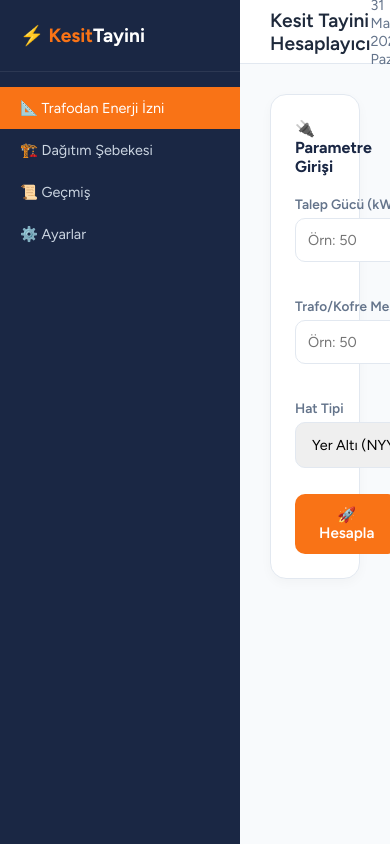
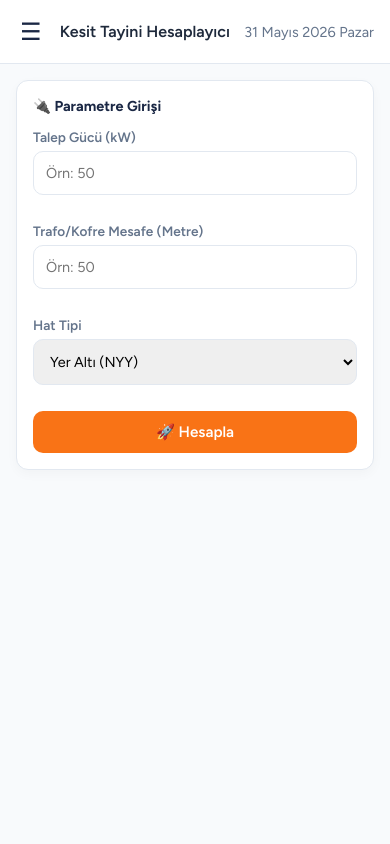
Before and after one commit to mehmetkemaltatar/KesitTayini, a Flask app: page / in a window 390 px wide. Run offline with Flask 3, Linux system fonts and the light colour scheme; data comes from the database, SQL or seed files in the repository; data that the repository does not hold is empty.

Commit message:
feat: responsive mobile layout with hamburger sidebar

```diff
--- a/templates/index.html
+++ b/templates/index.html
@@ -84,6 +84,24 @@
             color: #fff
         }
 
+        #hamburger {
+            display: none;
+            background: none;
+            border: none;
+            color: var(--navy);
+            font-size: 1.5rem;
+            cursor: pointer;
+            padding: 4px
+        }
+
+        #sidebar-overlay {
+            display: none;
+            position: fixed;
+            inset: 0;
+            background: rgba(0,0,0,0.4);
+            z-index: 98
+        }
+
         #main {
             flex: 1;
             display: flex;
@@ -99,12 +117,16 @@
             align-items: center;
             justify-content: space-between;
             padding: 0 30px;
-            flex-shrink: 0
+            flex-shrink: 0;
+            gap: 12px
         }
 
         #topbar h1 {
             font-size: 1.2rem;
-            font-weight: 600
+            font-weight: 600;
+            white-space: nowrap;
+            overflow: hidden;
+            text-overflow: ellipsis
         }
 
         #content {
@@ -136,6 +158,92 @@
             display: grid;
             grid-template-columns: repeat(auto-fit, minmax(240px, 1fr));
             gap: 20px
+        }
+
+        .net-tp-tsdk-grid {
+            display: grid;
+            grid-template-columns: 1fr 1fr;
+            gap: 16px;
+            margin-bottom: 16px
+        }
+
+        @media (max-width: 768px) {
+            .net-tp-tsdk-grid {
+                grid-template-columns: 1fr
+            }
+
+            #sidebar {
+                position: fixed;
+                left: -280px;
+                top: 0;
+                bottom: 0;
+                z-index: 99;
+                width: 260px;
+                transition: left .25s ease
+            }
+            #sidebar.open {
+                left: 0
+            }
+            #sidebar-overlay.open {
+                display: block
+            }
+            #hamburger {
+                display: block
+            }
+            #topbar {
+                padding: 0 16px
+            }
+            #topbar h1 {
+                font-size: 1rem
+            }
+            #content {
+                padding: 16px
+            }
+            .card {
+                padding: 16px;
+                border-radius: 12px
+            }
+            .card-title {
+                font-size: .9rem;
+                margin-bottom: 14px
+            }
+            .grid {
+                grid-template-columns: 1fr;
+                gap: 12px
+            }
+            .res-val {
+                font-size: 1.1rem
+            }
+            input, select {
+                padding: 10px;
+                font-size: .85rem
+            }
+            .btn {
+                padding: 10px 18px;
+                font-size: .85rem;
+                width: 100%
+            }
+            .logo {
+                font-size: 1rem;
+                padding: 18px 16px
+            }
+            #sidebar nav a {
+                padding: 10px 16px;
+                font-size: .85rem
+            }
+            #history-table {
+                font-size: .75rem
+            }
+            #history-table th, #history-table td {
+                padding: 8px 6px
+            }
+            .modal {
+                width: 95%;
+                padding: 16px
+            }
+            #net-res-vd-total {
+                font-size: 1.4rem !important
+            }
         }
 
         .form-group {
@@ -288,20 +396,22 @@
 </head>
 
 <body>
+    <div id="sidebar-overlay" onclick="toggleSidebar()"></div>
     <div id="sidebar">
         <div class="logo">⚡ <span>Kesit</span>Tayini</div>
         <nav>
-            <a href="#" class="active" onclick="showPage('calc')">📐 Trafodan Enerji İzni</a>
-            <a href="#" onclick="showPage('network')">🏗️ Dağıtım Şebekesi</a>
-            <a href="#" onclick="showPage('history')">📜 Geçmiş</a>
-            <a href="#" onclick="showPage('settings')">⚙️ Ayarlar</a>
+            <a href="#" class="active" onclick="showPage('calc'); closeSidebar()">📐 Trafodan Enerji İzni</a>
+            <a href="#" onclick="showPage('network'); closeSidebar()">🏗️ Dağıtım Şebekesi</a>
+            <a href="#" onclick="showPage('history'); closeSidebar()">📜 Geçmiş</a>
+            <a href="#" onclick="showPage('settings'); closeSidebar()">⚙️ Ayarlar</a>
         </nav>
     </div>
 
     <div id="main">
         <div id="topbar">
+            <button id="hamburger" onclick="toggleSidebar()">☰</button>
             <h1 id="page-title">Kesit Tayini Hesaplayıcı</h1>
-            <div id="current-date" style="color:var(--txt2); font-size:.9rem"></div>
+            <div id="current-date" style="color:var(--txt2); font-size:.9rem; white-space:nowrap"></div>
         </div>
 
         <div id="content">
@@ -506,7 +616,7 @@
                                 </div>
                             </div>
 
-                            <div style="display:grid; grid-template-columns:1fr 1fr; gap:16px; margin-bottom:16px;">
+                            <div class="net-tp-tsdk-grid">
                                 <div style="padding:12px; background:#f1f5f9; border-radius:10px;">
                                     <div style="font-size:.75rem; color:#64748b; text-transform:uppercase; letter-spacing:0.5px;">TR/SDK KABLO</div>
                                     <div style="margin-top:8px; font-size:.9rem;">
@@ -549,8 +659,8 @@
 
                 <div class="card" style="text-align:center; padding:20px;">
                     <div class="card-title">🏗️ Dağıtım Şebekesi Şeması</div>
-                    <div id="net-svg-container">
-                        <svg viewBox="0 0 800 260" style="max-width:100%; height:auto;" id="net-svg">
+                    <div id="net-svg-container" style="overflow-x:auto;">
+                        <svg viewBox="0 0 800 260" id="net-svg">
                             <defs>
                                 <marker id="arrow" markerWidth="8" markerHeight="6" refX="8" refY="3" orient="auto"><path d="M0,0 L8,3 L0,6" fill="#f97316"/></marker>
                                 <linearGradient id="g1" x1="0%" y1="0%" x2="0%" y2="100%">
@@ -674,6 +784,16 @@
         document.getElementById('current-date').innerText = new Date().toLocaleDateString('tr-TR', {
             weekday: 'long', year: 'numeric', month: 'long', day: 'numeric'
         });
+
+        function toggleSidebar() {
+            document.getElementById('sidebar').classList.toggle('open');
+            document.getElementById('sidebar-overlay').classList.toggle('open');
+        }
+
+        function closeSidebar() {
+            document.getElementById('sidebar').classList.remove('open');
+            document.getElementById('sidebar-overlay').classList.remove('open');
+        }
 
         function showPage(page) {
             ['calc', 'network', 'history', 'settings'].forEach(p => {
```
